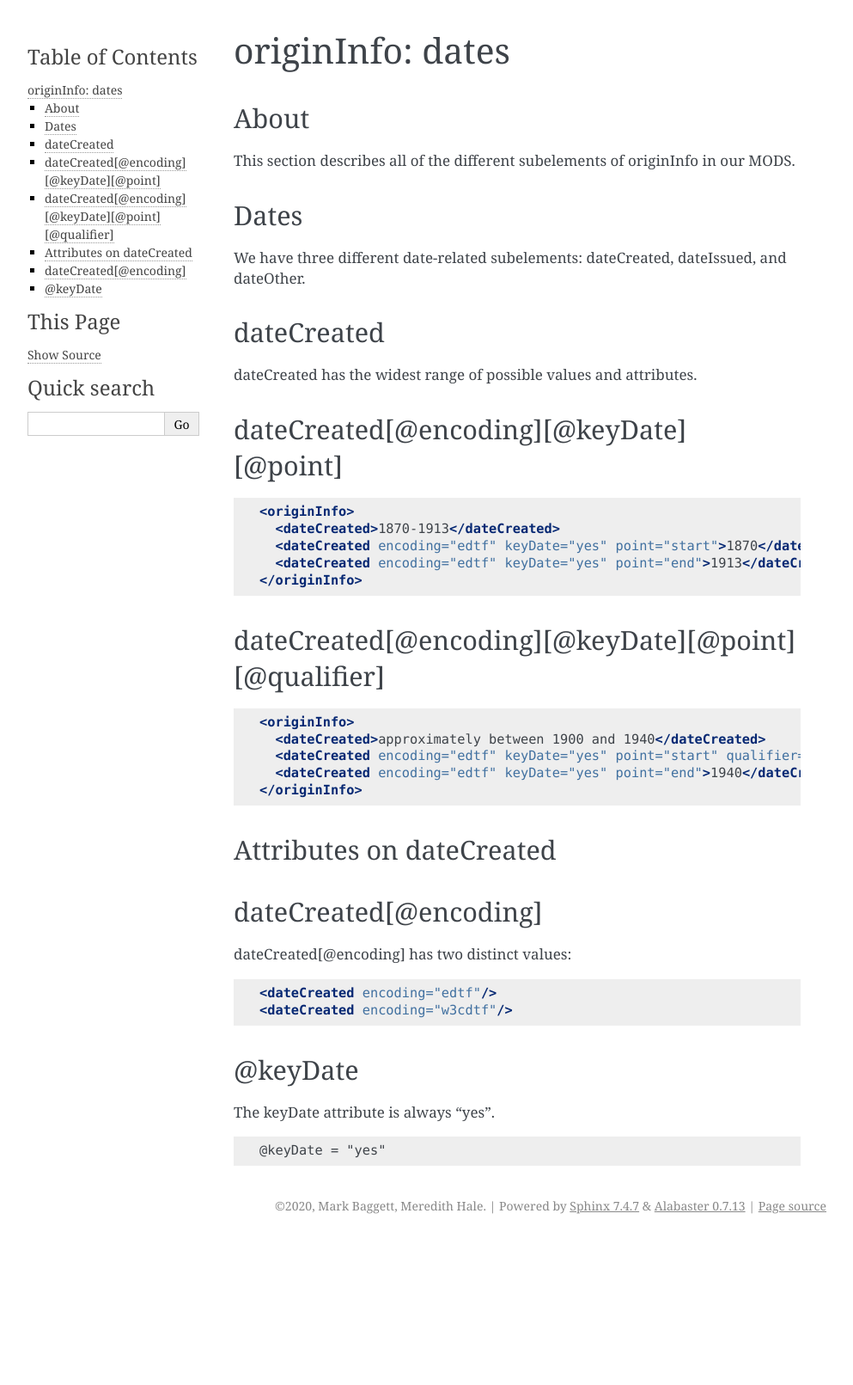
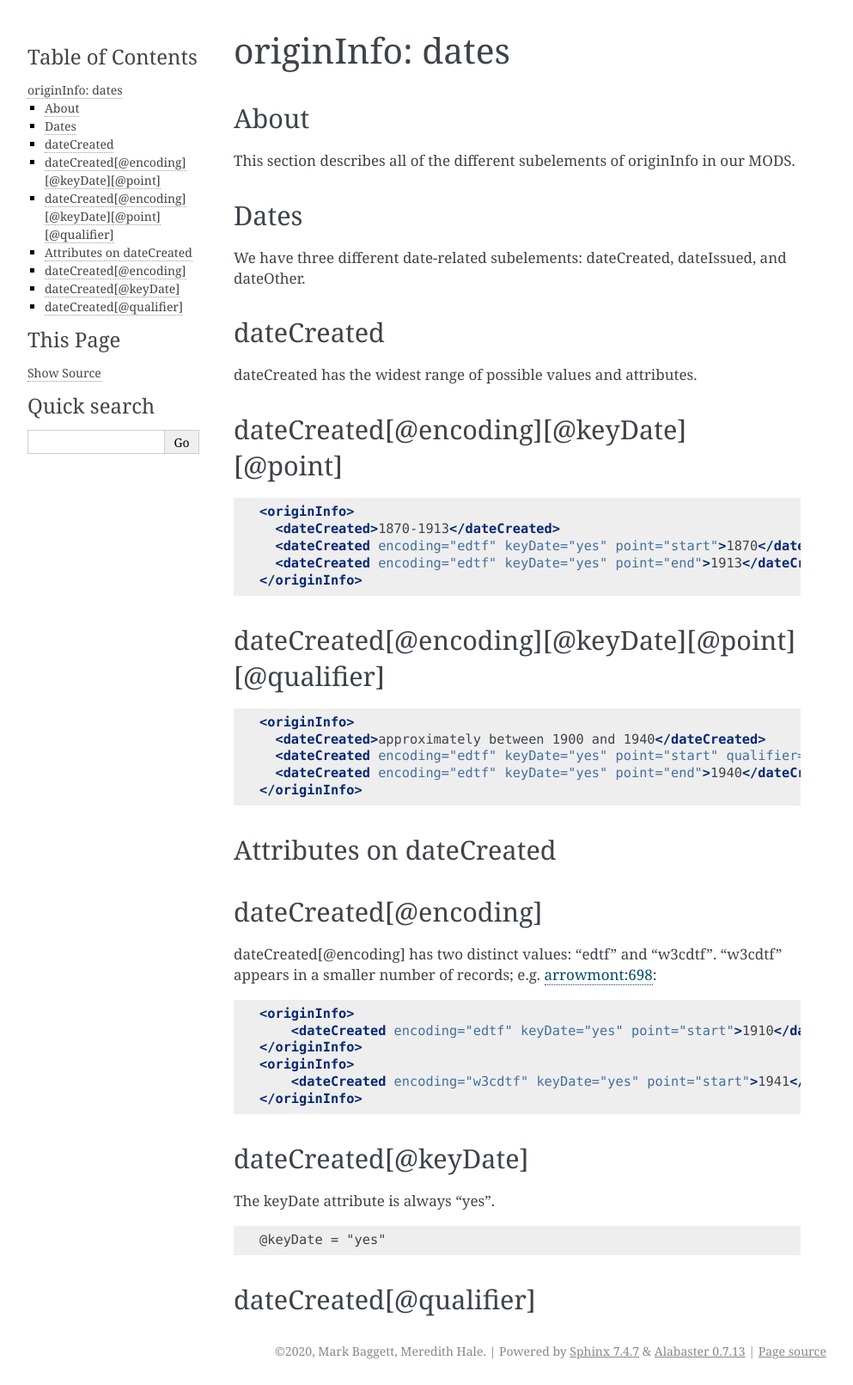
Before and after one commit to UTKcataloging/mods_to_rdf, a Sphinx documentation site: the page built from docs/source/top_level_elements/originInfo_dates.rst, in a window 1280 px wide. Shown: the whole page at 86% size, without its empty margins (148-1141 px from the left). Built offline with Sphinx 7.4.7, drawn with Linux system fonts in a browser that asks for light colours; formulas are drawn with MathJax 3; before the commit the page ends 1442 px from its top, so only the background shows below that.

Commit message:
add more examples

```diff
--- a/docs/source/top_level_elements/originInfo_dates.rst
+++ b/docs/source/top_level_elements/originInfo_dates.rst
@@ -45,20 +45,29 @@ Attributes on dateCreated
 -------------------------
 
 dateCreated[@encoding]
----------
+----------------------
 
-dateCreated[@encoding] has two distinct values:
+dateCreated[@encoding] has two distinct values: "edtf" and "w3cdtf". "w3cdtf" appears in a smaller number of records; e.g. `arrowmont:698 <https://digital.lib.utk.edu/collections/islandora/object/arrowmont%3A698/datastream/MODS>`_:
 
 .. code-block:: xml
 
-    <dateCreated encoding="edtf"/>
-    <dateCreated encoding="w3cdtf"/>
+    <originInfo>
+        <dateCreated encoding="edtf" keyDate="yes" point="start">1910</dateCreated>
+    </originInfo>
+    <originInfo>
+        <dateCreated encoding="w3cdtf" keyDate="yes" point="start">1941</dateCreated>
+    </originInfo>
 
-@keyDate
---------
+
+dateCreated[@keyDate]
+---------------------
 
 The keyDate attribute is always "yes".
 
 .. code-block:: xml
 
     @keyDate = "yes"
+
+
+dateCreated[@qualifier]
+-----------------------
```
